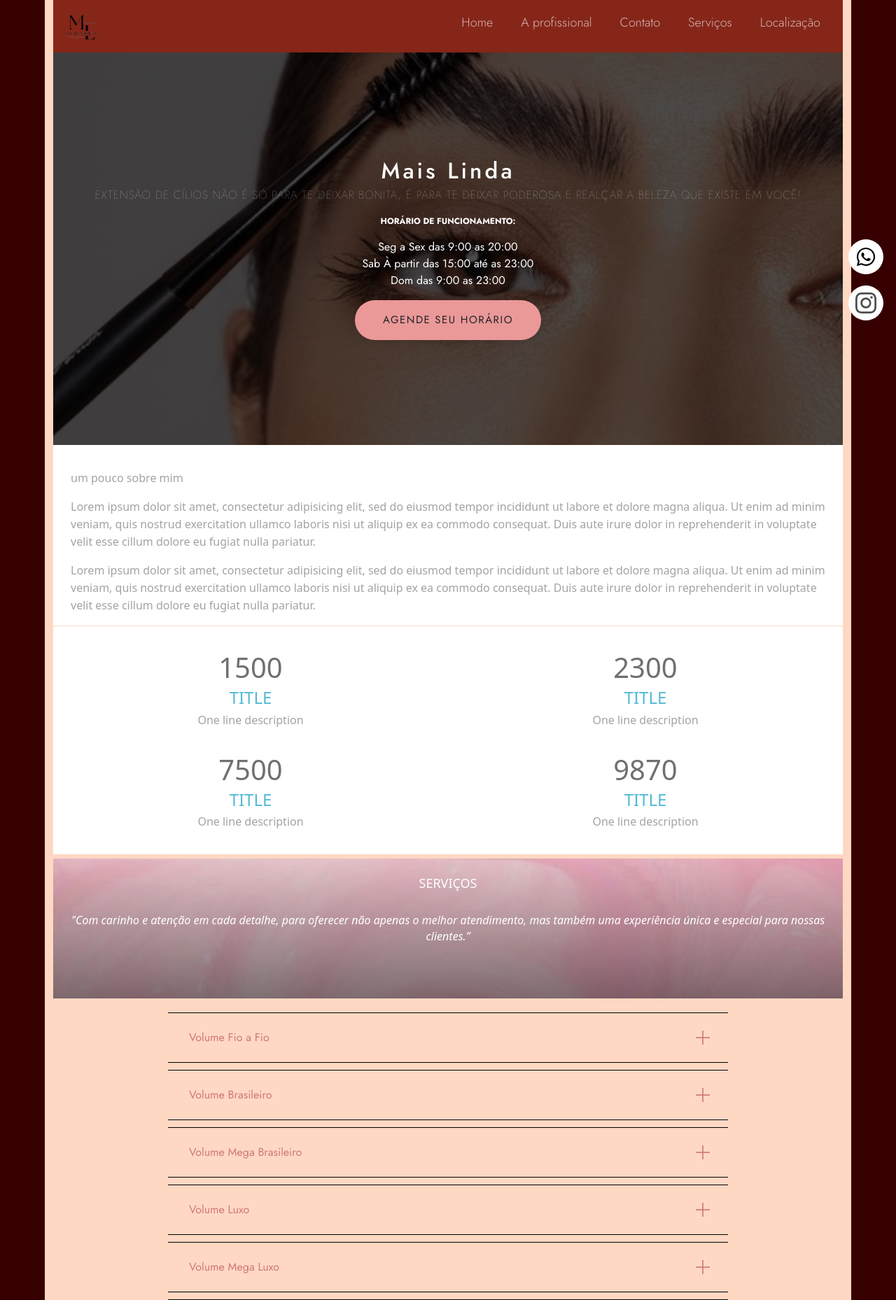
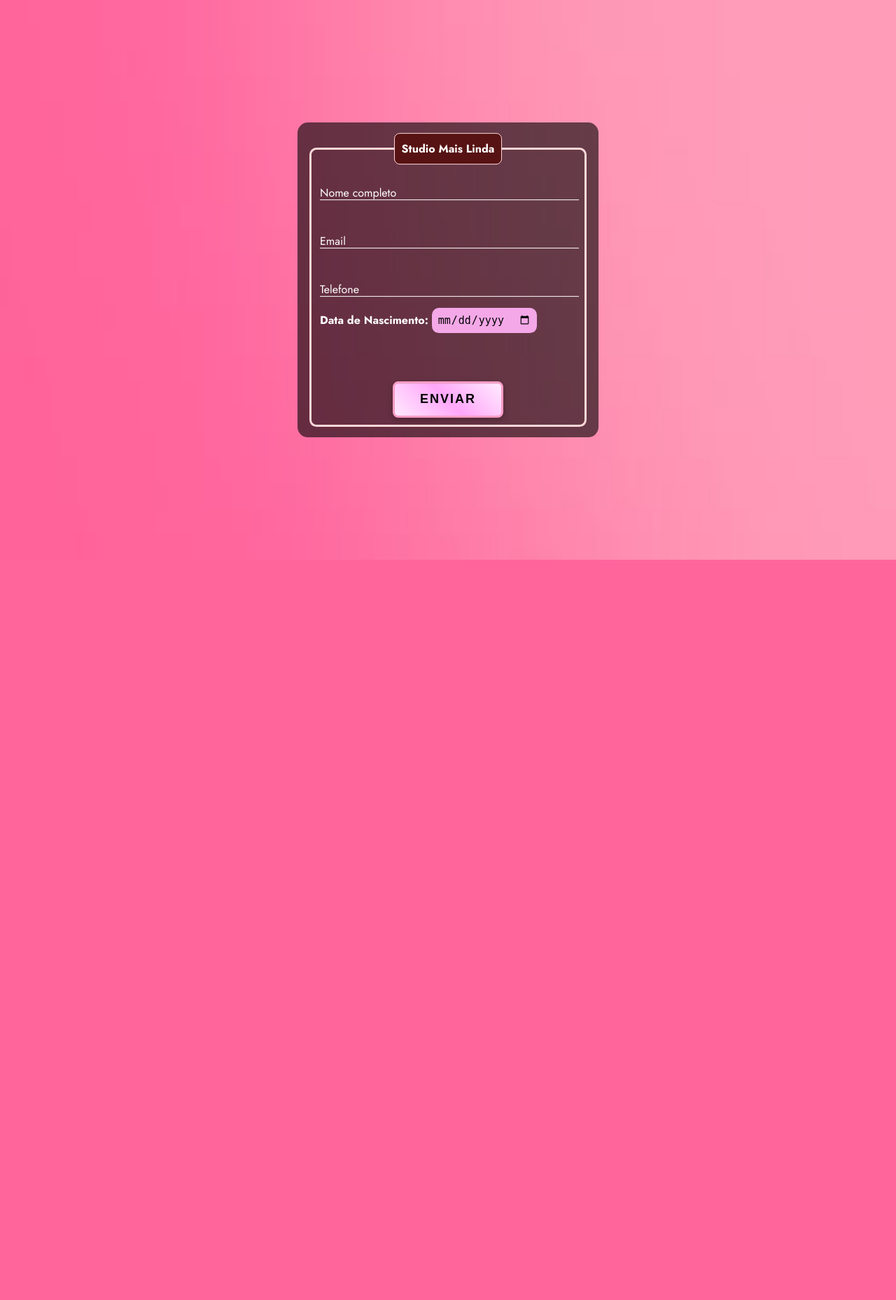
Before and after one commit to arthurcesar466/estudio-mais-linda, a PHP site: page /Form/index.html in a window 1280 px wide. Shown: the top 1858 px of the page at 70% size. After the commit the page ends 800 px from the top, so only its background shows below. Run offline with PHP 8.4, Linux system fonts and the light colour scheme; some libraries are stand-ins or nearby versions; some web fonts are replaced.

Commit message:
banco de dados e form

```diff
--- /dev/null
+++ b/Form/index.html
@@ -0,0 +1,44 @@
+<!DOCTYPE html>
+<html lang="pt-br">
+<head>
+
+    <meta charset="UTF-8">
+    <meta name="viewport" content="width=device-width, initial-scale=1.0">
+    <link rel="preconnect" href="https://fonts.googleapis.com">
+    <link rel="preconnect" href="https://fonts.gstatic.com" crossorigin>
+    <link href="https://fonts.googleapis.com/css2?family=Jost:ital,wght@0,100..900;1,100..900&display=swap" rel="stylesheet">
+    <link rel="stylesheet" href="./styles.css">
+    <title>Document</title>
+</head>
+<body>
+    <div class="box">
+        <form action="">
+            <fieldset>
+                <legend><b>Studio Mais Linda</b></legend>
+                <br>
+                <div class="inputBox">
+                    <input type="text" name="nome" id="nome" class="inputUser" required>
+                    <label for="nome" class="labelInput">Nome completo</label>
+                </div>
+                <br><br>
+                <div class="inputBox">
+                    <input type="text" name="email" id="email" class="inputUser" required>
+                    <label for="email" class="labelInput">Email</label>
+                </div>
+                <br><br>
+                <div class="inputBox">
+                    <input type="tel" name="telefone" id="telefone" class="inputUser" required>
+                    <label for="telefone" class="labelInput">Telefone</label>
+                </div>
+
+                <label for="data_nascimento"><b>Data de Nascimento:</b></label>
+                <input type="date" name="data_nascimento" id="data_nascimento" required>
+                <br><br>
+
+                <br><br>
+               <button class="btn" id="btn" type="submit">Enviar</button>
+            </fieldset>
+        </form>
+    </div>
+</body>
+</html>
--- /dev/null
+++ b/Form/styles.css
@@ -0,0 +1,155 @@
+/* Estilos gerais */
+body {
+    font-family: jost;
+    background-image: url(../img/form.jpg);
+    background-repeat: no-repeat;
+    background-size: 200% ;
+}
+.box {
+    color: white;
+    position: absolute;
+    top: 50%;
+    left: 50%;
+    transform: translate(-50%, -50%);
+    background-color: rgba(0, 0, 0, 0.6);
+    padding: 15px;
+    border-radius: 15px;
+    width: 80%;
+    max-width: 400px;
+}
+fieldset {
+    border: 3px solid rgb(255, 216, 216);
+    border-radius: 10px;
+}
+legend {
+    border: 1px solid rgb(255, 216, 216);
+    padding: 10px;
+    text-align: center;
+    background-color: rgb(87, 19, 19);
+    border-radius: 8px;
+}
+.inputBox {
+    position: relative;
+}
+.inputUser {
+    background: none;
+    border: none;
+    border-bottom: 1px solid rgb(255, 255, 255);
+    outline: none;
+    color: white;
+    font-size: 15px;
+    width: 100%;
+    letter-spacing: 2px;
+}
+.labelInput {
+    position: absolute;
+    top: 0px;
+    left: 0px;
+    pointer-events: none;
+    transition: .5s;
+}
+.inputUser:focus ~ .labelInput,
+.inputUser:valid ~ .labelInput {
+    top: -20px;
+    font-size: 12px;
+    color: rgb(244, 168, 231);
+}
+#data_nascimento {
+    background-color: rgb(244, 168, 231);;
+    color: rgb(0, 0, 0);
+    margin-top: 15px;
+    border: none;
+    padding: 8px;
+    border-radius: 10px;
+    outline: none;
+    cursor: pointer;
+    font-size: 15px;
+}
+button {
+    font-size: 18px;
+    letter-spacing: 2px;
+    text-transform: uppercase;
+    display: block;
+    text-align: center;
+    font-weight: bold;
+    padding: 0.7em 2em;
+    border: 3px solid #f89dc6;
+    border-radius: 8px;
+    position: relative;
+    box-shadow: 0 2px 10px rgba(0, 0, 0, 0.16), 0 3px 6px rgba(0, 0, 0, 0.1);
+    color: #000000;
+    background:linear-gradient(45deg, rgb(255, 233, 254), rgb(255, 167, 249), rgb(255, 234, 254));
+    text-decoration: none;
+    transition: 0.3s ease all;
+    margin: 0 auto;
+    z-index: 1;
+    cursor: pointer;
+  }
+
+  button::before {
+    transition: 0.5s all ease;
+    position: absolute;
+    border-radius: 7px;
+    top: 0;
+    left: 50%;
+    right: 50%;
+    bottom: 0;
+    opacity: 0;
+    content: '';
+    background: linear-gradient(45deg, rgb(245, 153, 238), rgb(133, 21, 97), rgb(245, 153, 238));
+    z-index: -1;
+}
+  button:hover, button:focus {
+    color: white;
+  }
+
+  button:hover:before, button:focus:before {
+    transition: 0.5s all ease;
+    left: 0;
+    right: 0;
+    opacity: 1;
+  }
+
+  button:active {
+    transform: scale(0.9);
+  }
+/* Media queries para diferentes tamanhos de tela */
+@media (max-width: 315px) {
+    .box {
+        width: 80%;
+        padding: 10px;
+    }
+}
+
+@media (min-width: 310px) and (max-width: 995px) {
+    body {
+        background-image:url(../img/mobile.jpg);
+        background-repeat: no-repeat;
+        background-size: 200%;
+    }
+    .box {
+        margin: auto;
+        width: 70%;
+        height: auto;
+    }
+    fieldset {
+        border: 3px solid rgb(255, 216, 216);
+        border-radius: 10px;
+    }
+    legend {
+        border: 1px solid rgb(255, 216, 216);
+        padding: 10px;
+        text-align: center;
+        background-color: rgb(87, 19, 19);
+        border-radius: 8px;
+    }
+    .inputUser {
+        border-bottom: 1px solid #ffd7d7;
+    }
+    #data_nascimento {
+        left: 50%;
+        top: 60%;
+        color: #ffafdf;
+        background-color: #7e3153;
+    }
+}
--- a/app.js
+++ b/app.js
@@ -102,29 +102,3 @@ document.querySelectorAll('.tab-button').forEach(button => {
   });
 
   //whatsapp movel//
-
-  const whatsappFixed = document.getElementById('whatsapp-fixed');
-
-whatsappFixed.addEventListener('touchstart', startDrag);
-whatsappFixed.addEventListener('touchmove', drag);
-whatsappFixed.addEventListener('touchend', endDrag);
-
-let offsetX, offsetY;
-
-function startDrag(e) {
-  const touch = e.touches[0];
-  offsetX = touch.clientX - whatsappFixed.getBoundingClientRect().left;
-  offsetY = touch.clientY - whatsappFixed.getBoundingClientRect().top;
-  whatsappFixed.style.cursor = 'grabbing';
-}
-
-function drag(e) {
-  e.preventDefault();
-  const touch = e.touches[0];
-  whatsappFixed.style.left = `${touch.clientX - offsetX}px`;
-  whatsappFixed.style.top = `${touch.clientY - offsetY}px`;
-}
-
-function endDrag() {
-  whatsappFixed.style.cursor = 'grab';
-}
--- a/index.html
+++ b/index.html
@@ -23,7 +23,6 @@
 <title>Mais Linda</title>
 <link href="css/singlePageTemplate.css" rel="stylesheet" type="text/css">
 <link rel="stylesheet" href="style.css">
-
     <script defer src="app.js"></script>
 </head>
 <body>
@@ -42,9 +41,12 @@
       <li> <a href="#contact">Contato</a></li>
       <li> <a href="#service">Serviços</a></li>
       <li> <a href="#local">Localização</a></li>
+      <li> <a href="http://127.0.0.1:5500/Form/index.html">Cadastro</a></li>
+
     </ul>
   </nav>
   </header>
+
   <!-- Hero Section -->
   <section class="hero" id="home">
     <h2 class="hero_header">  Mais <span class="light">Linda</span></h2>
@@ -198,11 +200,23 @@
     <li>
       <a href="#service" class="link link4">
         <div class="icon-text">
-          <img src="./img/eyelashes-beauty-svgrepo-com (1).svg" alt="Serviços" class="eyes">
+          <svg class="eye" height="200px" width="200px" version="1.1" id="Layer_1" xmlns="http://www.w3.org/2000/svg" xmlns:xlink="http://www.w3.org/1999/xlink" viewBox="0 0 511.999 511.999" xml:space="preserve" fill="#000000">
+            <g id="SVGRepo_bgCarrier" stroke-width="0"></g>
+            <g id="SVGRepo_tracerCarrier" stroke-linecap="round" stroke-linejoin="round"></g>
+            <g id="SVGRepo_iconCarrier">
+              <g>
+                <path class="icon-path" d="M509.878,240.381c-6.699-9.487-14.512-18.196-23.223-25.885c-4.382-3.865-10.956-3.864-15.336,0.006 c-47.419,41.899-118.934,41.898-166.347,0c-4.796-4.235-12.117-3.784-16.35,1.009c-4.236,4.794-3.786,12.114,1.009,16.35 c4.412,3.899,9.002,7.491,13.738,10.779c-3.063,5.788-6.562,11.345-10.481,16.587c-3.83,5.125-2.779,12.383,2.345,16.214 c2.082,1.555,4.513,2.305,6.926,2.305c3.528,0,7.014-1.608,9.289-4.651c4.443-5.947,8.439-12.232,11.953-18.775 c7.129,3.439,14.474,6.278,21.961,8.516c-1.124,6.454-2.736,12.823-4.843,19.02c-2.058,6.057,1.183,12.637,7.239,14.696 c1.236,0.421,2.493,0.62,3.73,0.62c4.823,0,9.327-3.037,10.966-7.858c2.393-7.041,4.254-14.265,5.575-21.59 c6.672,0.904,13.393,1.359,20.115,1.359c1.129,0,2.258-0.042,3.386-0.068c0.931,6.504,1.369,13.079,1.281,19.647 c-0.086,6.396,5.03,11.653,11.426,11.739c0.053,0.001,0.107,0.001,0.16,0.001c6.324,0,11.493-5.084,11.579-11.427 c0.101-7.445-0.365-14.898-1.373-22.277c7.705-1.383,15.319-3.375,22.771-5.978c2.89,5.89,5.332,11.996,7.272,18.256 c1.541,4.969,6.118,8.157,11.061,8.157c1.135,0,2.292-0.169,3.433-0.522c6.11-1.895,9.529-8.384,7.635-14.495 c-2.2-7.096-4.939-14.028-8.171-20.725c6.854-3.682,13.488-7.921,19.815-12.754c4.561,4.703,8.757,9.758,12.532,15.106 c3.691,5.228,10.92,6.472,16.144,2.781C512.322,252.834,513.567,245.607,509.878,240.381z"></path>
+                <path class="icon-path" d="M207.028,214.502c-47.417,41.9-118.929,41.9-166.347,0c-4.38-3.872-10.954-3.871-15.336-0.006 c-8.711,7.689-16.524,16.397-23.223,25.885c-3.691,5.227-2.444,12.454,2.781,16.144c5.224,3.689,12.452,2.444,16.144-2.781 c3.776-5.348,7.972-10.403,12.532-15.106c6.327,4.833,12.96,9.072,19.814,12.755c-3.232,6.695-5.971,13.628-8.171,20.724 c-1.894,6.109,1.523,12.6,7.635,14.495c1.142,0.354,2.297,0.522,3.433,0.522c4.943,0,9.521-3.189,11.061-8.157 c1.94-6.257,4.382-12.364,7.272-18.255c7.452,2.603,15.066,4.594,22.771,5.978c-1.008,7.379-1.473,14.832-1.373,22.275 c0.086,6.344,5.254,11.427,11.579,11.427c0.053,0,0.107,0,0.16-0.001c6.396-0.086,11.512-5.341,11.426-11.739 c-0.088-6.568,0.35-13.143,1.281-19.647c1.129,0.025,2.258,0.068,3.386,0.068c6.722,0,13.443-0.456,20.115-1.36 c1.322,7.323,3.182,14.55,5.575,21.591c1.639,4.821,6.142,7.858,10.966,7.858c1.236,0,2.493-0.2,3.73-0.62 c6.057-2.058,9.297-8.638,7.239-14.696c-2.107-6.198-3.72-12.567-4.843-19.022c7.488-2.238,14.833-5.077,21.961-8.516 c3.516,6.544,7.511,12.829,11.954,18.776c2.275,3.044,5.761,4.651,9.289,4.651c2.412,0,4.845-0.751,6.926-2.305 c5.125-3.831,6.174-11.089,2.345-16.214c-3.918-5.242-7.418-10.798-10.481-16.588c4.737-3.286,9.326-6.878,13.738-10.777 c4.794-4.236,5.245-11.557,1.009-16.35C219.143,210.719,211.825,210.265,207.028,214.502z"></path>
+              </g>
+            </g>
+          </svg>
           <span>Serviços</span>
         </div>
       </a>
     </li>
+
+
+
 
     <li>
       <a href="https://www.instagram.com/studiomaislindaa?utm_source=ig_web_button_share_sheet&igsh=ZDNlZDc0MzIxNw==" class="link link5" target="_blank">
@@ -253,8 +267,13 @@
     <i class="fi fi-brands-whatsapp"></i>
   </a>
 </div> -->
- <!-- <div><section class="copyright">&copy;2024 - <strong>Light Theme</strong>
-</div>-->
+ <div><section class="copyright" id="copyright">
+  <a class="site" href="https://arthurcesar466.github.io/page-com-varios-projetinhos-/" target="_blank">
+<p class="site">Site Desenvolvido por - </p>
+<p class="site2">- Arthur César de frança</p>
+ </section>
+</a>
+</div>
 
 
   <!-- Footer Section -->
@@ -267,12 +286,7 @@
   </div>
 
   !-- Copyrights Section -->
- <script> document.querySelector('.eyes').addEventListener('mouseover', function() {
-  this.style.fill = '#ff0000';
-});
-document.querySelector('.eyes').addEventListener('mouseout', function() {
-  this.style.fill = '#000000';
-});</script>
+
 </div>
 </body>
 </html>
```
Also changed, not shown: config.php (added, +16 -0 lines), style.css (+42 -40 lines), img/form.jpg (added), img/mobile.jpg (added).
